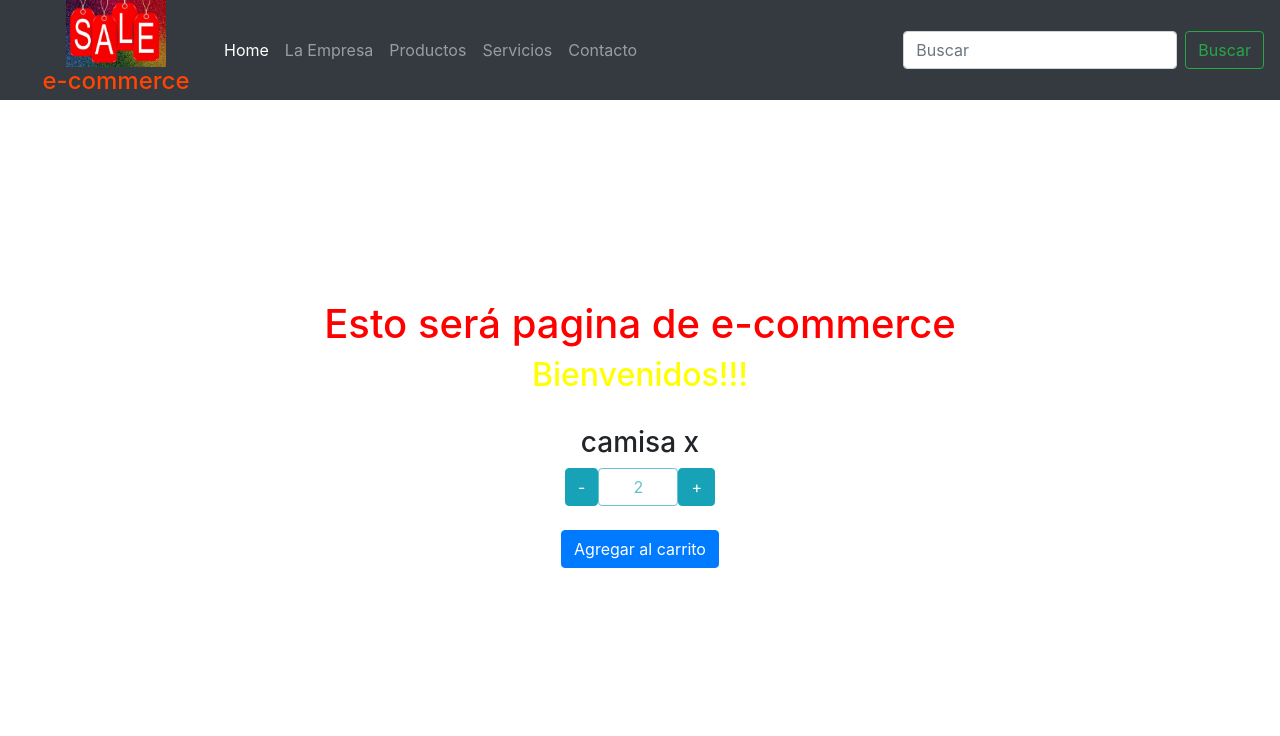
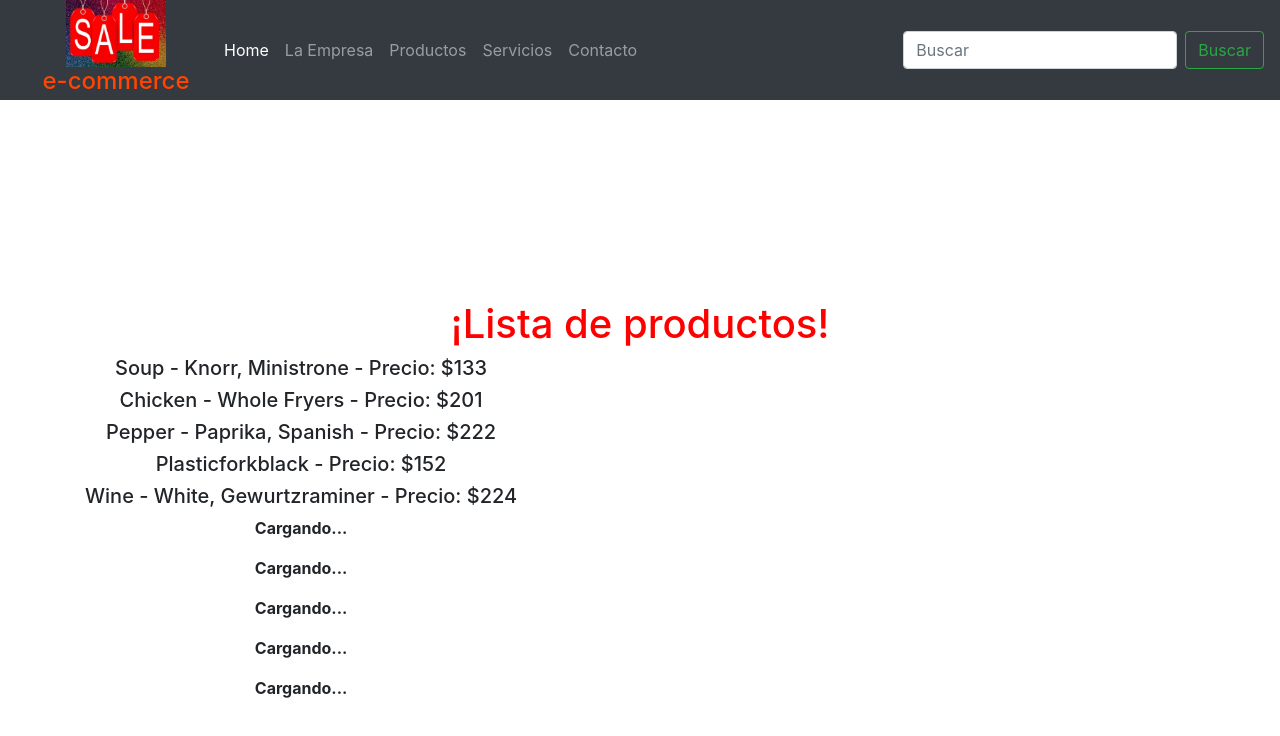
Before and after one commit to rubeneggel72/ecomerce, a React (Create React App) app: page / in a window 1280 px wide. Shown: the top 736 px of the page. Built offline with nearby package versions, Linux system fonts and the light colour scheme.

Commit message:
Entrega clase 5

```diff
--- a/src/Home/Home.js
+++ b/src/Home/Home.js
@@ -1,5 +1,6 @@
 import React from 'react'
 import ItemCounter from '../components/ItemCounter/ItemCounter'
+import ItemList from '../components/itemList/itemList'
 
 import './Home.css'
 
@@ -8,9 +9,11 @@
     return (
             <>
                 <div className="home container">
-                <h1>Esto será pagina de e-commerce</h1>
-                <h2> {greeting} </h2>
-                <ItemCounter initial={2} min={1} max={10} onAdd={'camisa'}/>
+
+                {/* <h2> {greeting} </h2> */}
+                <ItemList/>
+
+                {/* <ItemCounter initial={2} min={1} max={10} onAdd={'camisa'}/> */}
                 </div>
             </>
         )
--- /dev/null
+++ b/src/components/item/item.js
@@ -0,0 +1,68 @@
+import React, { useState, useEffect } from 'react';
+
+const Item = ({id}) => {
+    console.log("item"+id+"---")
+    const [product, setProduct] = useState();
+
+
+    // Cuando incializamos el componente, pedimos datos a la base de datos simulada
+    useEffect(() => {
+      getProduct();
+      return () => { console.log("hola") }
+    }, []);
+
+
+
+    // Nuestra funcion que consulta a la base de datos y guarda los valores
+    const getProduct = () => {
+      const serverResponse = new Promise(resolve => {
+
+        // Simulacion de delay de una base de datos ( Cuando son pocos registros,
+        // normalmente no tarda más de un segundo una base de datos )
+        setTimeout(() => {
+          const product = [{"name":"Soup - Knorr, Ministrone","price":133,"stock":60},
+          {"name":"Chicken - Whole Fryers","price":201,"stock":13},
+          {"name":"Pepper - Paprika, Spanish","price":222,"stock":37},
+          {"name":"Plasticforkblack","price":152,"stock":78},
+          {"name":"Wine - White, Gewurtzraminer","price":224,"stock":68},
+          {"name":"Wine - Barbera Alba Doc 2001","price":277,"stock":21},
+          {"name":"Pasta - Ravioli","price":148,"stock":71},
+          {"name":"Lettuce - Lolla Rosa","price":280,"stock":46},
+          {"name":"Lamb Tenderloin Nz Fr","price":280,"stock":5},
+          {"name":"Carbonated Water - Cherry","price":194,"stock":20},
+          {"name":"Flower - Commercial Bronze","price":269,"stock":96},
+          {"name":"Bread Roll Foccacia","price":148,"stock":56},
+          {"name":"Tomato - Plum With Basil","price":240,"stock":52},
+          {"name":"Pail - 15l White, With Handle","price":160,"stock":96},
+          {"name":"Pears - Bosc","price":86,"stock":57},
+          {"name":"Alize Gold Passion","price":296,"stock":91},
+          {"name":"Eggplant Oriental","price":290,"stock":75},
+          {"name":"Rice - Jasmine Sented","price":274,"stock":99},
+          {"name":"Chambord Royal","price":132,"stock":51},
+          {"name":"Wine - Masi Valpolocell","price":73,"stock":47}]
+          resolve(product);
+        }, (1000*(id+1)))
+      });
+      serverResponse.then(response => {
+        setProduct(response);
+      })
+    }
+
+    const ReturnProduct = () => {
+      if(!product){
+        return <p>Cargando...</p>;
+      }
+
+        return <div>
+           <h5>{product[id].name}  - Precio:
+            ${product[id].price}</h5>
+        </div>
+      }
+
+
+return (
+        <div >
+        <b> <ReturnProduct /></b>
+        </div>)
+}
+export default Item
--- /dev/null
+++ b/src/components/itemList/itemList.js
@@ -0,0 +1,25 @@
+import React from 'react';
+import Item from '../item/item'
+
+const ItemList = () => {
+
+
+    function List()  {
+
+      var rows = []
+      for (var i = 0; i < 10; i++) {
+
+          rows.push(<Item id={i} />);
+      }
+      return <tbody>{rows}</tbody>;
+    }
+
+  return <>
+    <div className="App">
+      <h1> ¡Lista de productos!</h1>
+      <List/>
+    </div>
+  </>
+}
+
+export default ItemList;
```
Also changed, not shown: src/Lib/database.js (added, +31 -0 lines).
